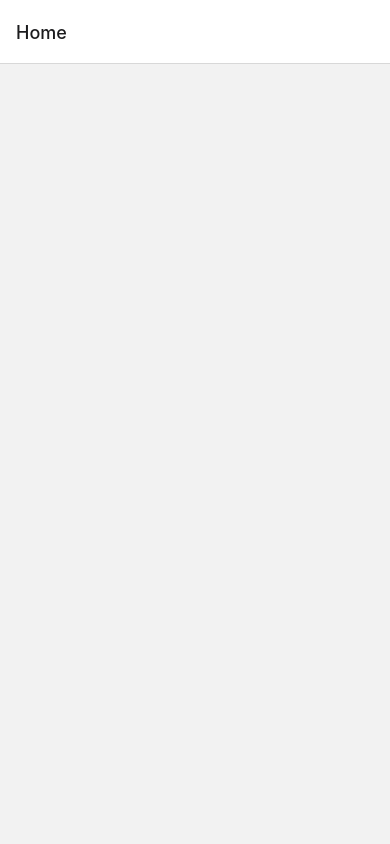
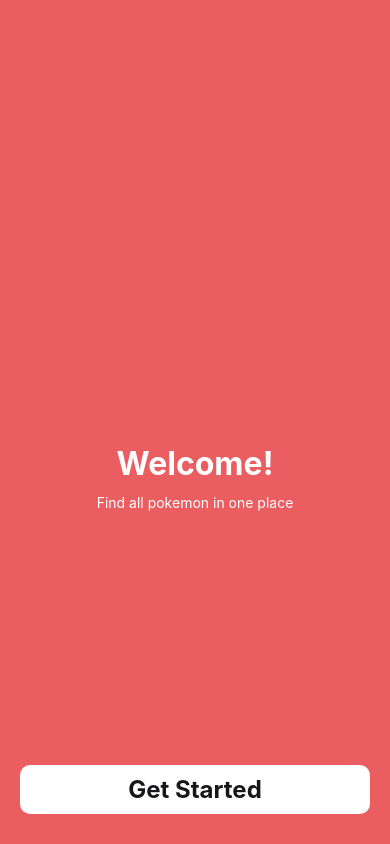
Before and after one commit to EugeneMNS/RN-pokedex, a React Native app: screen / in a window 390 px wide. Built offline with nearby package versions, Linux system fonts and the light colour scheme; no server answers.

Commit message:
feat: start page

```diff
--- a/App.tsx
+++ b/App.tsx
@@ -1,6 +1,6 @@
 import {StatusBar} from 'expo-status-bar';
 import {StyleSheet, Text, View} from 'react-native';
-import {NavigationContainer} from "@react-navigation/native";
+import {NavigationContainer, ThemeProvider} from "@react-navigation/native";
 import {Main} from "./src/screens/Main";
 import {Provider} from "react-redux";
 import {store} from "./src/store/store";
@@ -21,6 +21,5 @@
 const styles = StyleSheet.create({
     container: {
         flex: 1,
-        backgroundColor: '#fff',
     },
 });
--- /dev/null
+++ b/src/screens/EntranceScreen.tsx
@@ -0,0 +1,70 @@
+import React from "react";
+import {StyleSheet, Text, TouchableOpacity, View} from "react-native";
+import {useAppNavigation} from "./types";
+
+export const EntranceScreen = () => {
+    const navigation = useAppNavigation();
+    const getStarted = () => {
+        navigation.navigate("Home");
+    }
+
+    return (
+        <View style={styles.container}>
+            <View style={styles.content}>
+                <View style={styles.wrapperAnimation}>
+                </View>
+                <Text style={styles.title}>Welcome!</Text>
+                <Text style={styles.paragraph}>Find all pokemon in one place</Text>
+            </View>
+
+            <TouchableOpacity style={styles.button} activeOpacity={0.7} onPress={getStarted}>
+                <Text style={styles.buttonText}>Get Started</Text>
+            </TouchableOpacity>
+        </View>
+    );
+}
+
+const styles = StyleSheet.create({
+    container: {
+        flex: 1,
+        backgroundColor: "#EA5D60",
+        padding: 20,
+    },
+    content: {
+        height: "70%",
+        flex: 1,
+        justifyContent: "center",
+        alignItems: "center",
+    },
+    wrapperAnimation: {
+        width: 150,
+        height: 150,
+    },
+    title: {
+        marginTop: 20,
+        color: "#fff",
+        fontSize: 32,
+        lineHeight: 39,
+        fontWeight: "bold",
+    },
+    paragraph: {
+       marginTop: 10,
+        color: "#fff",
+        textAlign: "center",
+        fontSize: 14,
+        lineHeight: 19,
+        fontWeight: "400",
+    },
+    button: {
+        backgroundColor: "#fff",
+        borderRadius: 10,
+        marginBottom: 10,
+        padding: 10,
+    },
+    buttonText: {
+        color: "#17171B",
+        textAlign: "center",
+        fontSize: 24,
+        fontWeight: "bold",
+    }
+});
--- a/src/screens/Main.tsx
+++ b/src/screens/Main.tsx
@@ -4,13 +4,18 @@
 import {RootStackParamList} from "./types";
 import {Details} from "./Details";
 import {Home} from "./Home";
+import {EntranceScreen} from "./EntranceScreen";
 
 const Stack = createNativeStackNavigator<RootStackParamList>();
 
 export const Main = () => {
     return (
         <View style={{flex:1}}>
-            <Stack.Navigator>
+            <Stack.Navigator
+                initialRouteName="EntranceScreen"
+                screenOptions={{ headerShown: false }}
+            >
+                <Stack.Screen name="EntranceScreen" component={EntranceScreen} />
                 <Stack.Screen name="Home" component={Home}/>
                 <Stack.Screen name="Details" component={Details}/>
             </Stack.Navigator>
--- a/src/screens/types.ts
+++ b/src/screens/types.ts
@@ -2,6 +2,7 @@
 import {NativeStackScreenProps} from "@react-navigation/native-stack";
 
 export type RootStackParamList = {
+    EntranceScreen: undefined;
     Home: undefined;
     Details: {
         url: string;
```
